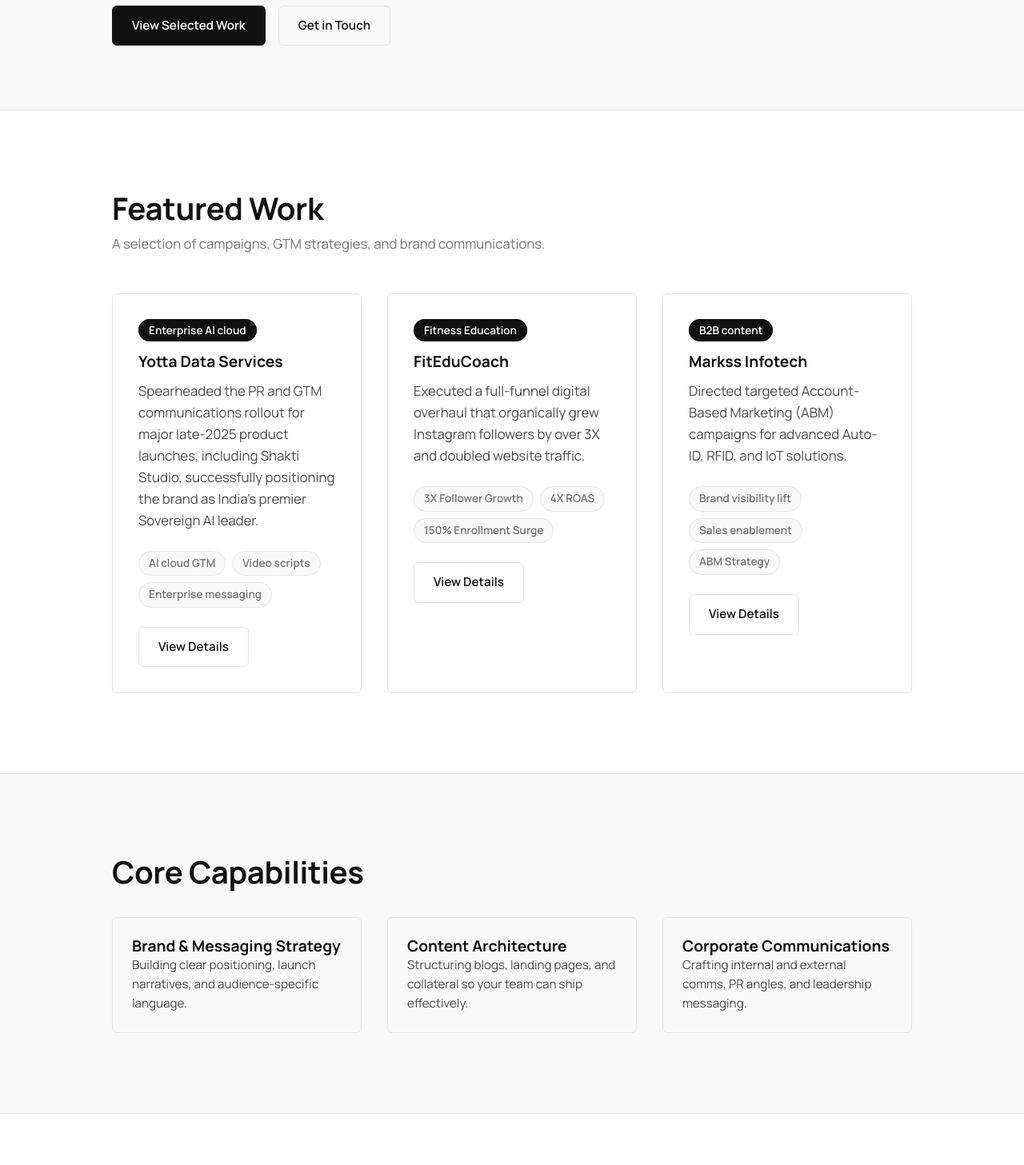
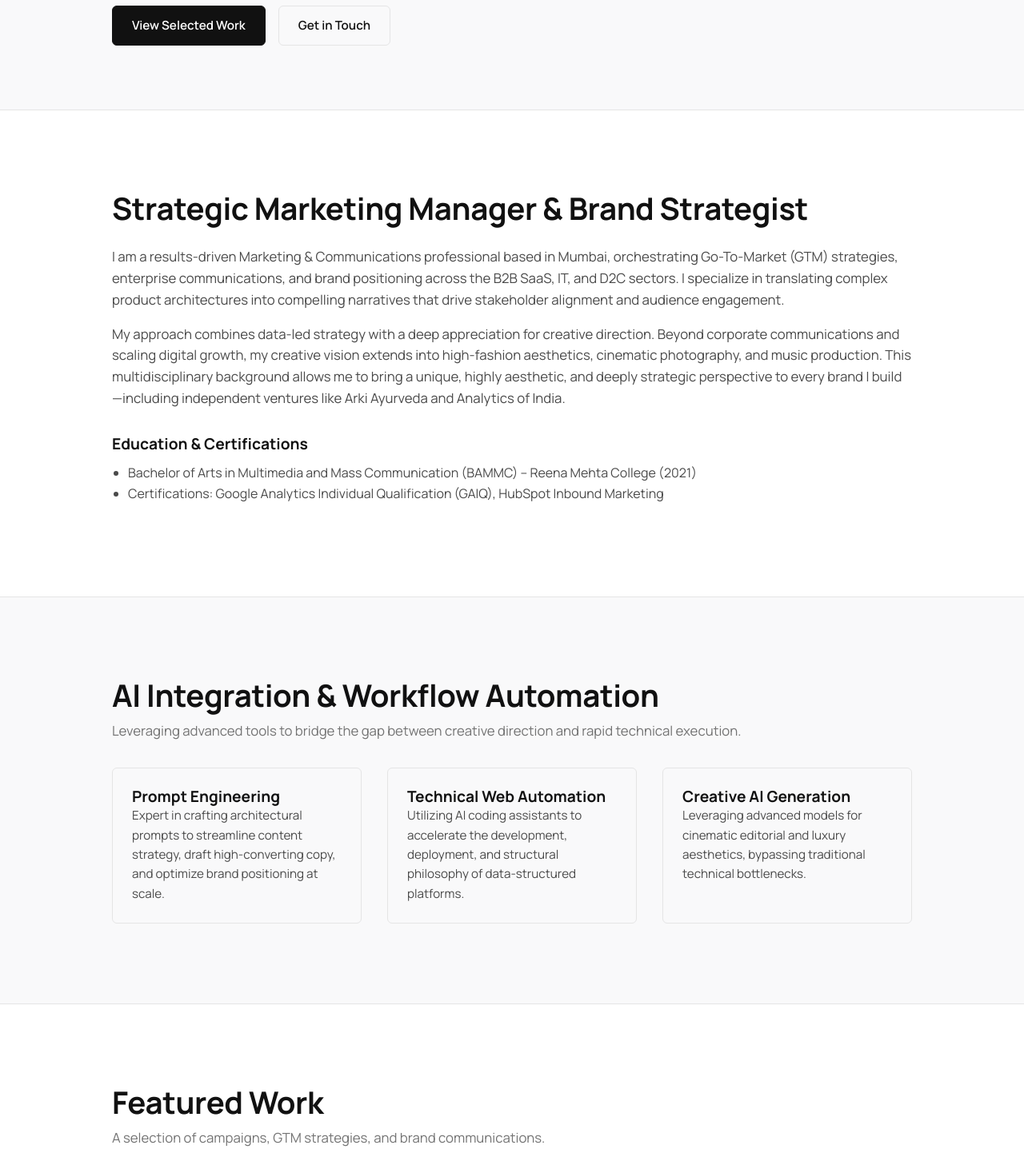
Before and after one commit to ayuxxhhh/aayush-portfolio, a React (Vite) app: page / in a window 1280 px wide. Shown: the part 540-1997 px from the top of the page at 80% size. Built offline with nearby package versions, Linux system fonts and the light colour scheme.

Commit message:
Update main.jsx

```diff
--- a/src/main.jsx
+++ b/src/main.jsx
@@ -72,6 +72,46 @@
         </div>
       </section>
 
+      <section className="section alt" id="about-me">
+        <div className="shell">
+          <h2>Strategic Marketing Manager & Brand Strategist</h2>
+          <p style={{ marginTop: '24px' }}>
+            I am a results-driven Marketing & Communications professional based in Mumbai, orchestrating Go-To-Market (GTM) strategies, enterprise communications, and brand positioning across the B2B SaaS, IT, and D2C sectors. I specialize in translating complex product architectures into compelling narratives that drive stakeholder alignment and audience engagement.
+          </p>
+          <p>
+            My approach combines data-led strategy with a deep appreciation for creative direction. Beyond corporate communications and scaling digital growth, my creative vision extends into high-fashion aesthetics, cinematic photography, and music production. This multidisciplinary background allows me to bring a unique, highly aesthetic, and deeply strategic perspective to every brand I build—including independent ventures like Arki Ayurveda and Analytics of India.
+          </p>
+          <div style={{ marginTop: '32px' }}>
+            <h3>Education & Certifications</h3>
+            <ul style={{ paddingLeft: '20px', color: 'var(--text)', marginTop: '12px' }}>
+              <li>Bachelor of Arts in Multimedia and Mass Communication (BAMMC) – Reena Mehta College (2021)</li>
+              <li>Certifications: Google Analytics Individual Qualification (GAIQ), HubSpot Inbound Marketing</li>
+            </ul>
+          </div>
+        </div>
+      </section>
+
+      <section className="section" id="ai-mastery">
+        <div className="shell">
+          <h2>AI Integration & Workflow Automation</h2>
+          <p style={{ color: 'var(--soft)', marginTop: '8px', marginBottom: '32px' }}>Leveraging advanced tools to bridge the gap between creative direction and rapid technical execution.</p>
+          <div className="case-grid" style={{ marginTop: '0' }}>
+            <div style={{ padding: '24px', border: '1px solid var(--line)', borderRadius: 'var(--radius)' }}>
+              <h3 style={{ marginTop: 0 }}>Prompt Engineering</h3>
+              <p style={{ margin: 0, fontSize: '0.95rem' }}>Expert in crafting architectural prompts to streamline content strategy, draft high-converting copy, and optimize brand positioning at scale.</p>
+            </div>
+            <div style={{ padding: '24px', border: '1px solid var(--line)', borderRadius: 'var(--radius)' }}>
+              <h3 style={{ marginTop: 0 }}>Technical Web Automation</h3>
+              <p style={{ margin: 0, fontSize: '0.95rem' }}>Utilizing AI coding assistants to accelerate the development, deployment, and structural philosophy of data-structured platforms.</p>
+            </div>
+            <div style={{ padding: '24px', border: '1px solid var(--line)', borderRadius: 'var(--radius)' }}>
+              <h3 style={{ marginTop: 0 }}>Creative AI Generation</h3>
+              <p style={{ margin: 0, fontSize: '0.95rem' }}>Leveraging advanced models for cinematic editorial and luxury aesthetics, bypassing traditional technical bottlenecks.</p>
+            </div>
+          </div>
+        </div>
+      </section>
+
       <section className="section alt">
         <div className="shell">
           <h2>Featured Work</h2>
@@ -79,19 +119,8 @@
           <div className="case-grid">
             {cases.slice(0, 3).map((item) => <CaseCard key={item.id} item={item} />)}
           </div>
-        </div>
-      </section>
-
-      <section className="section">
-        <div className="shell">
-          <h2>Core Capabilities</h2>
-          <div className="case-grid" style={{ marginTop: '32px' }}>
-            {capabilities.map(([title, text]) => (
-              <div key={title} style={{ padding: '24px', border: '1px solid var(--line)', borderRadius: 'var(--radius)' }}>
-                <h3 style={{ marginTop: 0 }}>{title}</h3>
-                <p style={{ margin: 0, fontSize: '0.95rem' }}>{text}</p>
-              </div>
-            ))}
+          <div style={{ marginTop: '40px' }}>
+             <LinkButton href="#/work" variant="secondary">View All Experience</LinkButton>
           </div>
         </div>
       </section>
@@ -104,8 +133,8 @@
     <main className="route-view">
       <section className="hero" style={{ paddingBottom: '40px' }}>
         <div className="shell">
-          <h1>Work & Proof</h1>
-          <p className="lede">Case studies, strategies, and the raw documents that powered them.</p>
+          <h1>Work & Experience</h1>
+          <p className="lede">Complete professional history, case studies, and the raw documents that powered them.</p>
         </div>
       </section>
       <section className="section alt">
@@ -148,9 +177,10 @@
             <h2 style={{ marginBottom: '16px' }}>The Impact</h2>
             <p>{item.impact}</p>
           </div>
+          {item.links.length > 0 && (
             <div className="source-card">
-            <h3>Source Files</h3>
-            <p style={{ fontSize: '0.9rem', color: 'var(--soft)' }}>Links and documents related to this project.</p>
+              <h3>Source Files & Links</h3>
+              <p style={{ fontSize: '0.9rem', color: 'var(--soft)' }}>Assets related to this project.</p>
               <div style={{ display: 'flex', flexDirection: 'column', gap: '12px', marginTop: '16px' }}>
                 {item.links.map((link) => (
                   <a key={link.label} href={link.href} target={link.local ? undefined : '_blank'} rel={link.local ? undefined : 'noreferrer'} className="source-link">
@@ -159,6 +189,7 @@
                 ))}
               </div>
             </div>
+          )}
         </div>
       </section>
     </main>
```
Lines whose indentation alone changed are shown as unchanged.
